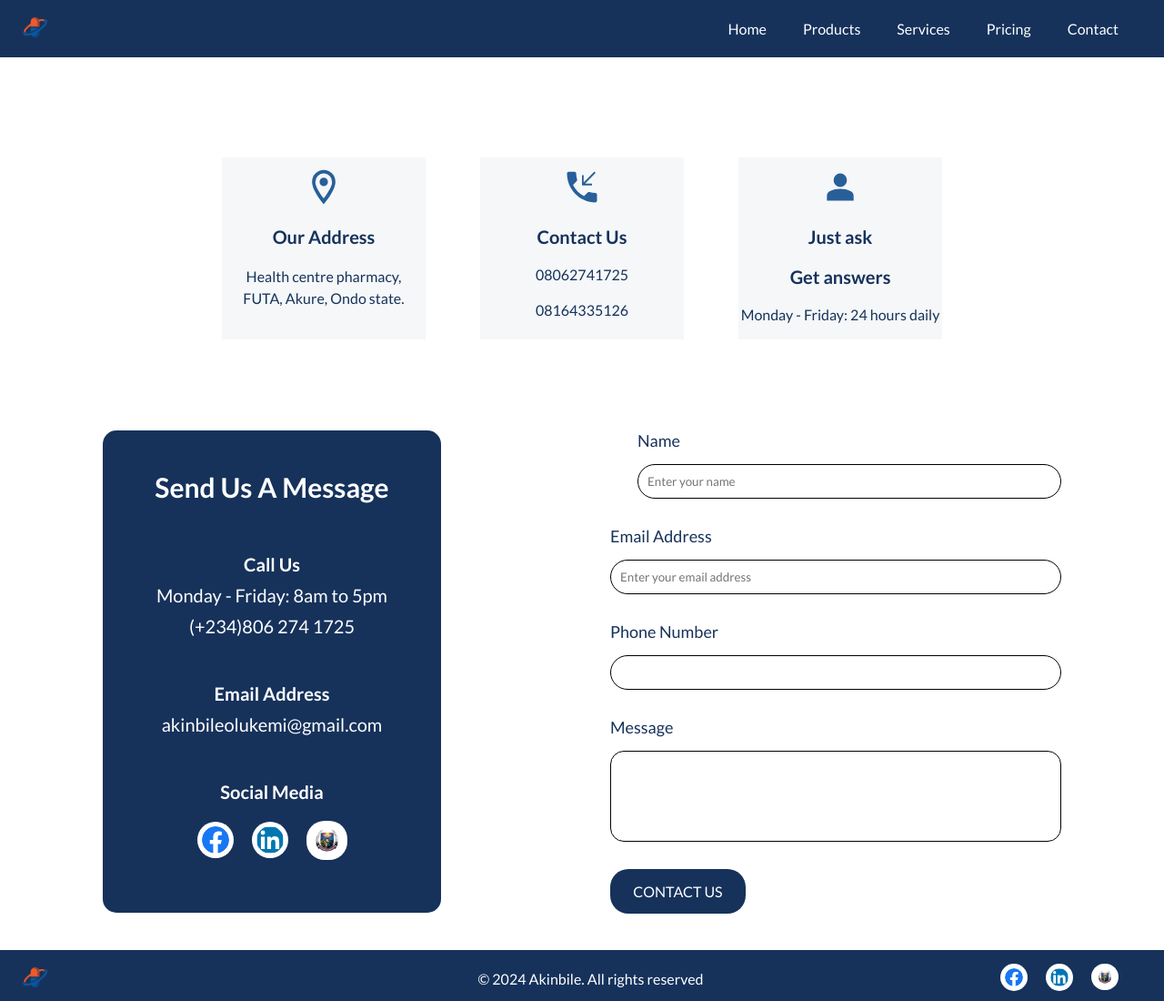
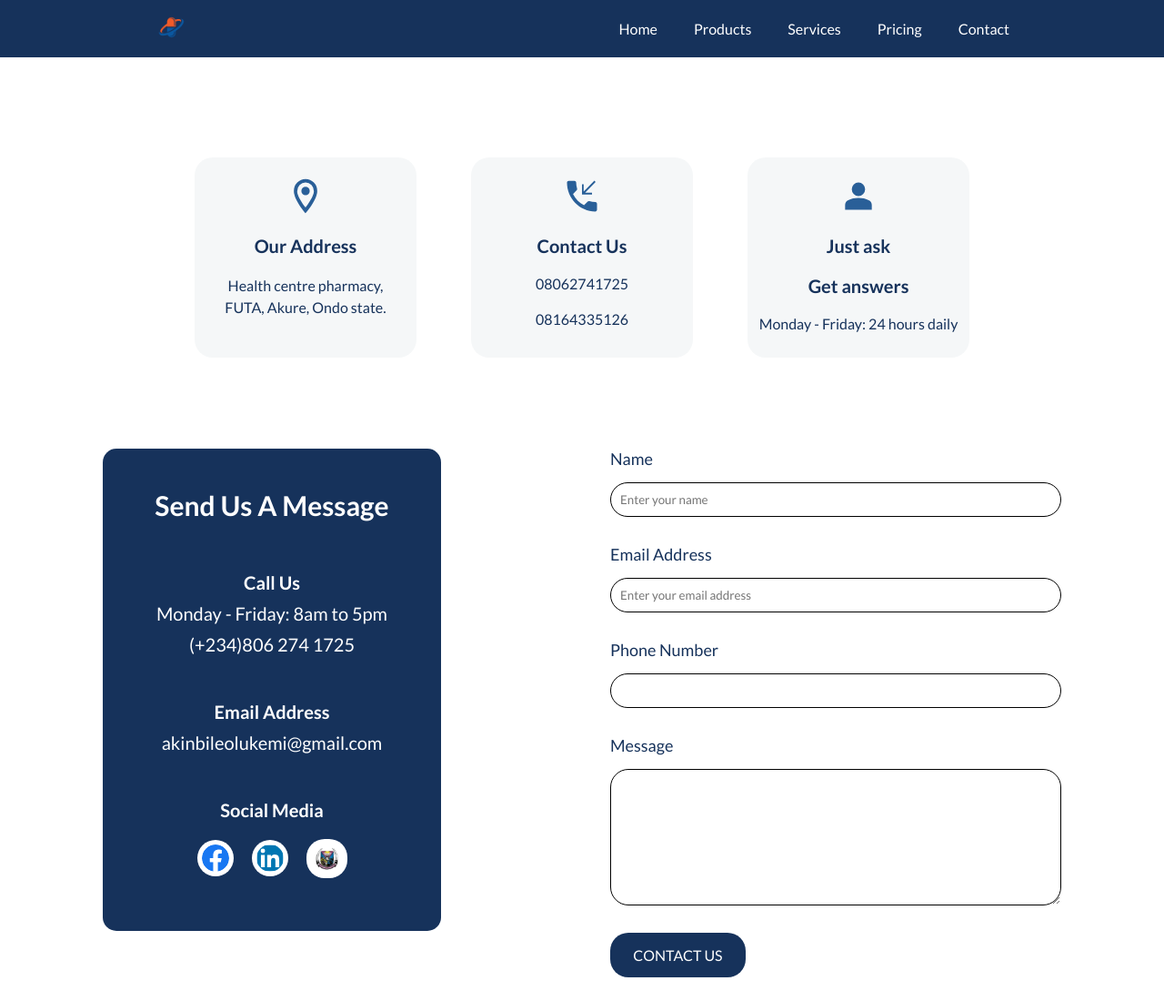
Before and after one commit to ayomixx/pharmaceutical-website, a plain HTML site: page contact.html in a window 1280 px wide. Shown: the top 1100 px of the page at 91% size. Drawn offline with Linux system fonts and the light colour scheme.

Commit message:
final commit

```diff
--- a/contact.css
+++ b/contact.css
@@ -16,10 +16,10 @@
     background-color: #16325b;
     padding: 10px;
 }
-.name{
-    margin-left: 30px;
+.drugs{
+    margin-left: 150px;
 }
-.name img{
+.drugs img{
     width: 30%;
     /* margin-left: 50px; */
 }
@@ -29,7 +29,7 @@
 .menu{
     display: flex;
     gap: 20px;
-    margin-right: 30px;
+    margin-right: 150px;
 }
 .menu a{
     color: white;
@@ -67,13 +67,17 @@
     flex-direction: column;
     text-align: center;
     align-items: center;
+    padding: 10px;
     gap: 20px;
-    width: 50%;
-    height: 200px;
+    width: 60%;
+    height: 220px;
     background-color: #f5f7f8;
+    border: none;
+    border-radius: 20px;
  }
  .contact-icon:hover{
-    background-color: white;
+    background-color: #dfe5e8;
+    transition: background-color 1s ease-in;
  }
  #centre{
     width: 80%;
@@ -162,10 +166,6 @@
 }
 .form-container{
     width: 40%;
-    /* display: flex;
-    flex-direction: column; */
-    /* height: 300px; */
-
 }
 .formm{
     display: flex;
@@ -191,6 +191,11 @@
     flex-direction: column;
     gap: 15px;
 }
+input::-webkit-outer-spin-button,
+input::-webkit-inner-spin-button {
+  -webkit-appearance: none;
+  margin: 0;
+}
 label{
     font-size: 18px;
 }
@@ -199,6 +204,21 @@ label{
     flex-direction: column;
     gap: 15px;
 }
+#message {
+    width: 100%;
+    height: 150px;
+    padding: 10px;
+    background-color: white;
+    border: 1px solid black;
+    border-radius: 20px;
+    font-size: 16px;
+  }
+
+  #message:focus {
+    border-color: white;
+    box-shadow: 0 0 10px rgba(0, 0, 0, 0.1);
+  }
+
  input{
     border:  1px solid black;
     border-radius: 20px;
@@ -338,6 +358,9 @@ label{
         /* height: 200px; */
         background-color: #f5f7f8;
      }
+     .contact-icon:hover{
+        background-color: #dfe5e8;
+     }
      .contact-icon img{
         padding-top: 10px;
         width: 15%;
@@ -396,10 +419,10 @@ label{
     }
     .drugs{
         width: 15%;
+        margin-left: 0;
       }
       .drugs img{
         width: 100%;
-        margin-left: 0;
       }
     .all-rights{
         display: flex;
--- a/contact.html
+++ b/contact.html
@@ -102,11 +102,11 @@
                 </div>
                 <div class="phonenumber">
                   <label for="Phone Number">Phone Number</label>
-                  <input type="text" name="number" />
+                  <input type="number" name="number" />
                 </div>
                 <div class="message">
                   <label for="message">Message</label>
-                  <input type="text" name="message" id="maintext" />
+                  <textarea id="message" name="messages" rows="4" cols="50"></textarea>
                 </div>
                 <div class="submit">
                   <button>CONTACT US</button>
--- a/products.css
+++ b/products.css
@@ -19,23 +19,17 @@
     position: fixed;
     width: 100%;
     top: 0px;
-    /* padding: 20px 40px 20px 20px; */
-  /* width: 20%; */
-  /* height: 100vh; */
-  max-width: 100%;
-  /* position: relative; */
-  z-index: 1;
 }
-.name{
-  margin-left: 30px;
+.drugs{
+  margin-left: 150px;
 }
-.name img{
+.drugs img{
     width: 30%;
 }
 .menu{
     display: flex;
     gap: 20px;
-    margin-right: 30px;
+    margin-right: 150px;
 }
 .menu a{
     color: white;
@@ -96,20 +90,6 @@
     font-size: 18px;
     font-weight: 600;
   }
-  /* .gestid{
-    background-color: rgba(255, 255, 255, 0.8);
-    border: 1px solid #16325b;
-    border-radius: 10px;
-    display: flex;
-    flex-direction: column;
-    gap: 15px;
-    padding: 10px;
-    width: 90%;
-    margin: auto;
-  }
-  .gestid img{
-    width: 80%;
-  } */
   .main{
     margin-top: 100px;
   }
@@ -125,7 +105,7 @@
     grid-template-columns: auto auto auto;
     justify-content: center;
     width: 80%;
-    column-gap: 70px;
+    column-gap: 50px;
     row-gap: 40px;
     /* background-color: #295f98; */
     padding: 10px;
@@ -293,9 +273,11 @@
     background-color: #16325b;
     padding: 10px;
 }
-.name img{
+.drugs{
+  margin-left: 0px;
+}
+.drugs img{
     width: 20%;
-    margin-left: 0px;
 }
 #menu-toggle{
   display: none;
@@ -380,7 +362,7 @@
   margin: auto;
 }
 .drug img{
-  width: 90%;
+  width: 60%;
   margin: 0px auto;
   /* border-radius: 5px; */
 }
--- a/styles.css
+++ b/styles.css
@@ -16,16 +16,16 @@
     background-color: #16325b;
     padding: 10px;
 }
-.name{
-  margin-left: 30px;
+.drugs{
+  margin-left: 150px;
 }
-.name img{
+.drugs img{
     width: 30%;
 }
 .menu{
     display: flex;
     gap: 20px;
-    margin-right: 30px;
+    margin-right: 150px;
 }
 .menu a{
     color: white;
@@ -57,7 +57,7 @@
 .introduction{
     display: flex;
     flex-direction: column;
-    gap: 30px;
+    gap: 20px;
     width: 50%;
 }
 .introduction h2{
@@ -67,7 +67,7 @@
 }
 .introduction p{
     line-height: 1.5;
-    width: 80%;
+    width: 100%;
     font-size: 20px;
 }
 .myimage{
@@ -99,6 +99,17 @@
     align-items: center;
     gap: 150px;
 }
+.truth{
+  display: flex;
+  flex-direction: column;
+  gap: 20px;
+}
+.truth p{
+  text-align: center;
+  font-weight: 600;
+  font-size: 20px;
+  color: #16325b;
+}
 .value{
     display: flex;
     flex-direction: column;
@@ -127,9 +138,9 @@
     display: grid;
     grid-template-columns: auto auto auto;
     justify-content: center;
-    width: 40%;
-    column-gap: 70px;
-    row-gap: 50px;
+    /* width: 80%; */
+    column-gap: 50px;
+    row-gap: 30px;
     /* background-color: #295f98; */
     padding: 10px;
     margin: auto;
@@ -139,13 +150,16 @@
     border: 1px solid rgba(0, 0, 0, 0.8);
     border-radius: 10px;
     display: flex;
+    flex-direction: column;
+    align-items: center;
     gap: 15px;
     padding: 10px;
     width: 150px;
     margin: auto;
   }
   .drug h4{
-    width: 100px;
+    width: 100%;
+    text-align: center;
   }
   .drug img{
     width: 40%;
@@ -219,6 +233,7 @@
     justify-content: space-between;
     align-items: center;
 }
+
 .all-rights{
     display: flex;
     align-items: center;
@@ -273,9 +288,11 @@
     background-color: #16325b;
     padding: 10px;
 }
-.name img{
+.drugs{
+  margin-left: 0px;
+}
+.drugs img{
     width: 20%;
-    margin-left: 0px;
 }
 #menu-toggle{
   display: none;
```
Also changed, not shown: index.html (+7 -7 lines), products.html (+1 -1 lines), Images/antibiotic.jpg (added), Images/digestiveicon.png (added), Images/pills.jpg (added).
